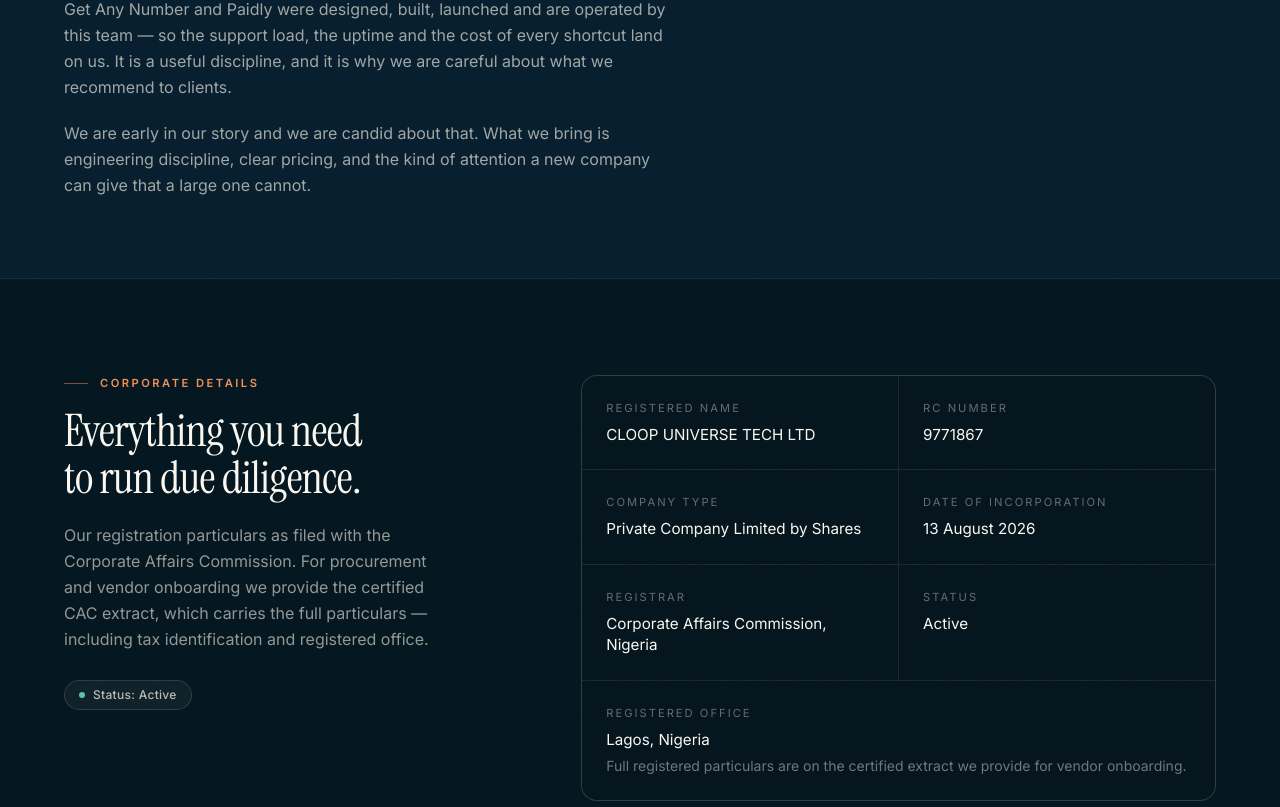
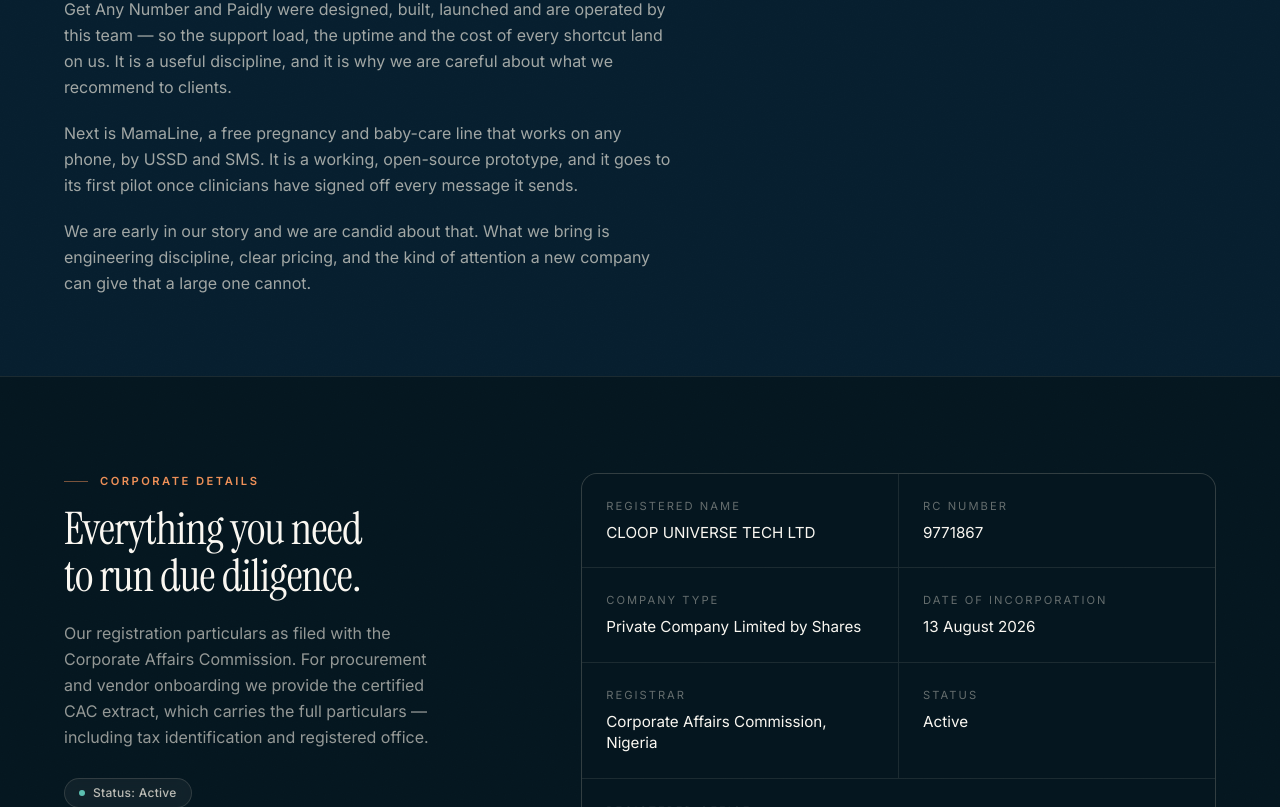
Before and after one commit to nkinnacostly/cloop-website, a Next.js app: page /about in a window 1280 px wide. Shown: the part 760-1567 px from the top of the page. Built offline with nearby package versions, Linux system fonts and the light colour scheme.

Commit message:
Mention MamaLine on the About page
A new paragraph after the live products introduces MamaLine as a
working, open-source prototype that pilots after clinical sign-off.
It stays out of the launched-and-operated list until real mothers use it.

```diff
--- a/src/app/about/page.tsx
+++ b/src/app/about/page.tsx
@@ -81,11 +81,17 @@ export default function AboutPage() {
                 </p>
                 <p>
                   We put that to the test on our own products. MyDomainsHub,
-                  MyEstateAccess, Get Any Number and Paidly were designed, built, launched and
-                  are operated by this team — so the support load, the uptime
-                  and the cost of every shortcut land on us. It is a useful
-                  discipline, and it is why we are careful about what we
-                  recommend to clients.
+                  MyEstateAccess, Get Any Number and Paidly were designed,
+                  built, launched and are operated by this team — so the
+                  support load, the uptime and the cost of every shortcut land
+                  on us. It is a useful discipline, and it is why we are careful
+                  about what we recommend to clients.
+                </p>
+                <p>
+                  Next is MamaLine, a free pregnancy and baby-care line that
+                  works on any phone, by USSD and SMS. It is a working,
+                  open-source prototype, and it goes to its first pilot once
+                  clinicians have signed off every message it sends.
                 </p>
                 <p>
                   We are early in our story and we are candid about that. What
```
